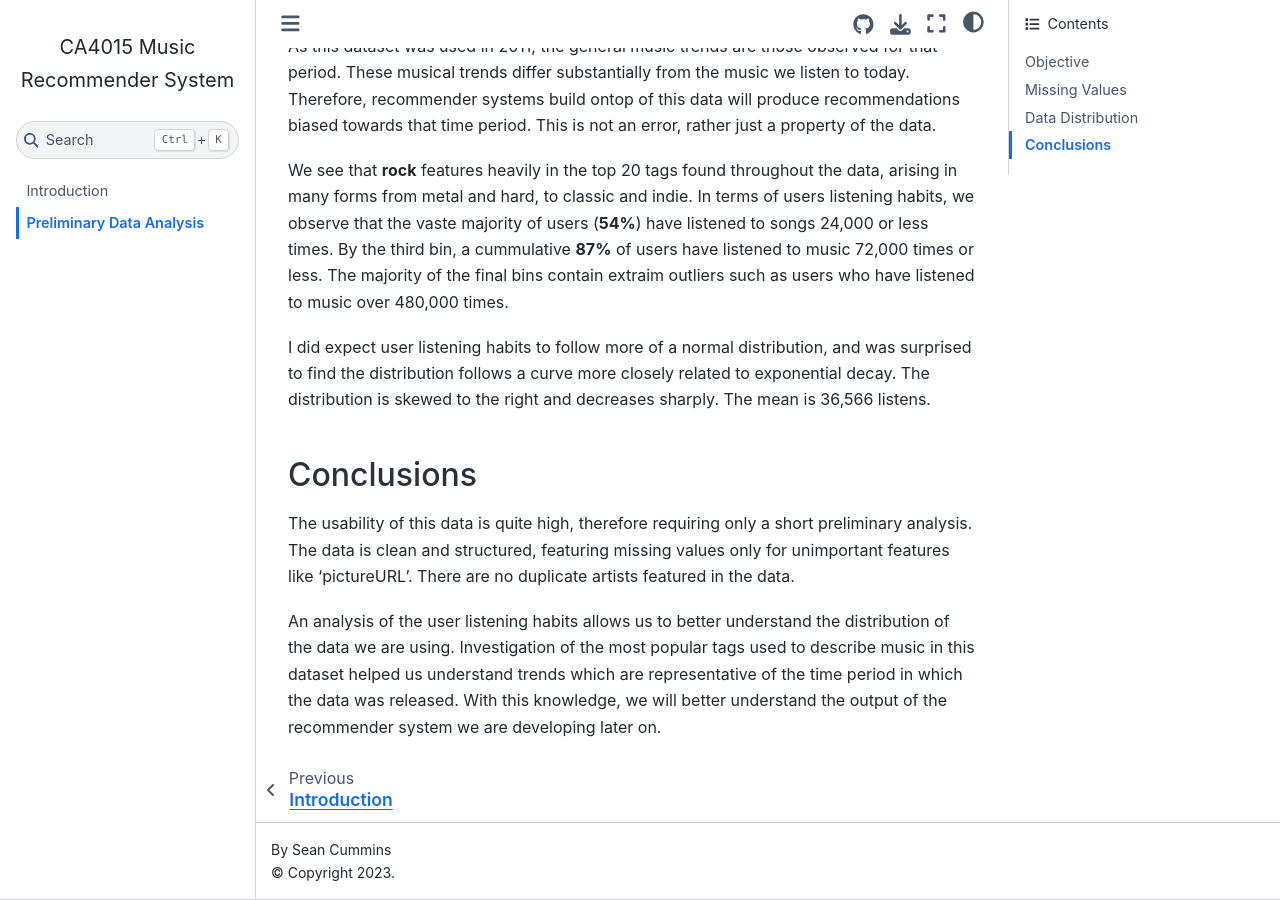
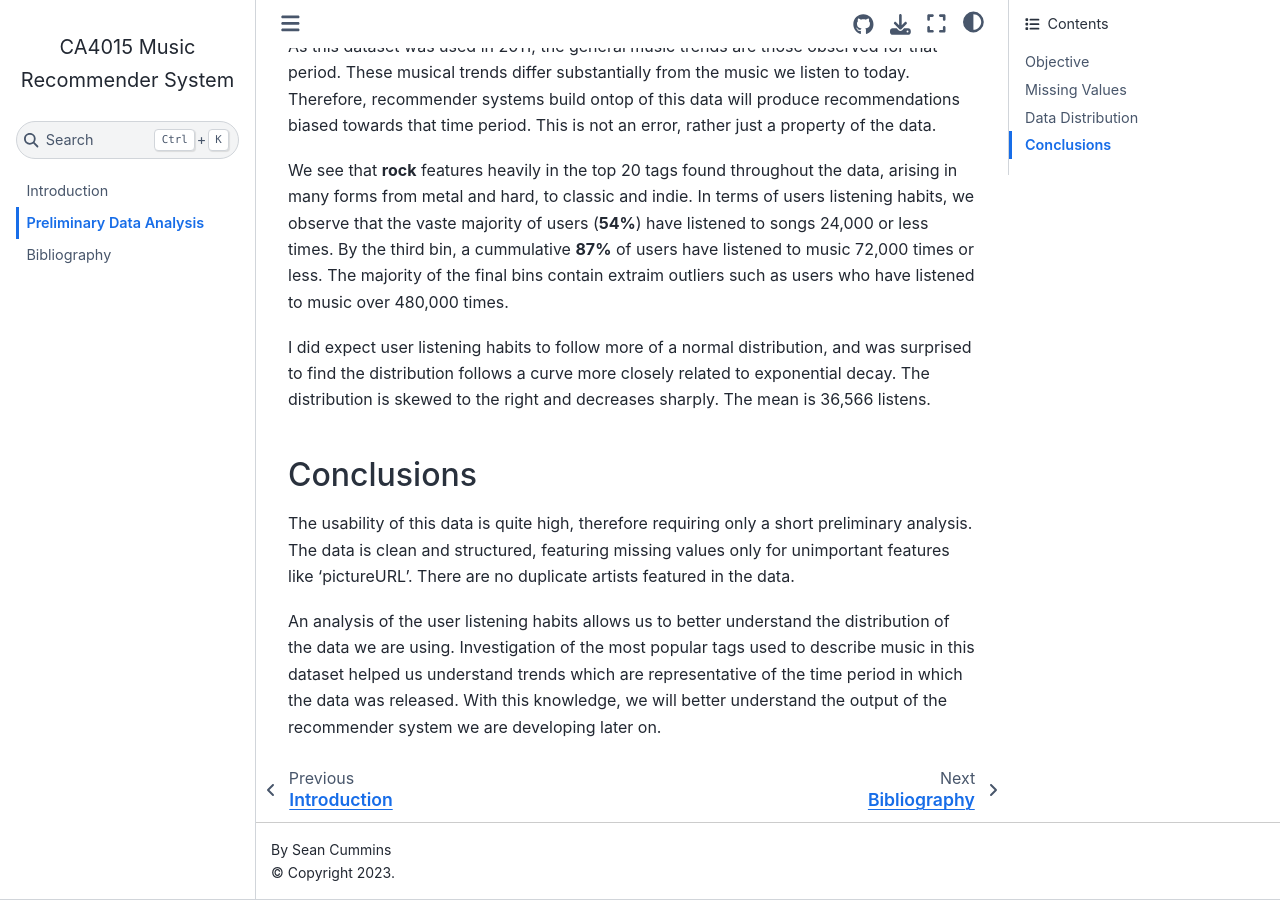
Before and after one commit to scummins00/CA4015-Music-RecSystem, a Jupyter Book: the page built from book/Preliminary_Data_Analysis.ipynb, in a window 1280 px wide and 900 px high, scrolled down 5633 px. Built offline with Jupyter Book 1.0.4 settings and Sphinx 7.4.7 and the Sphinx Book theme 1.1.4, drawn with Linux system fonts in a browser that asks for light colours.

Commit message:
adding bibliography to toc

```diff
--- a/book/_toc.yml
+++ b/book/_toc.yml
@@ -5,3 +5,4 @@ format: jb-book
 root: intro
 chapters:
 - file: Preliminary_Data_Analysis
+- file: bibliography
```
